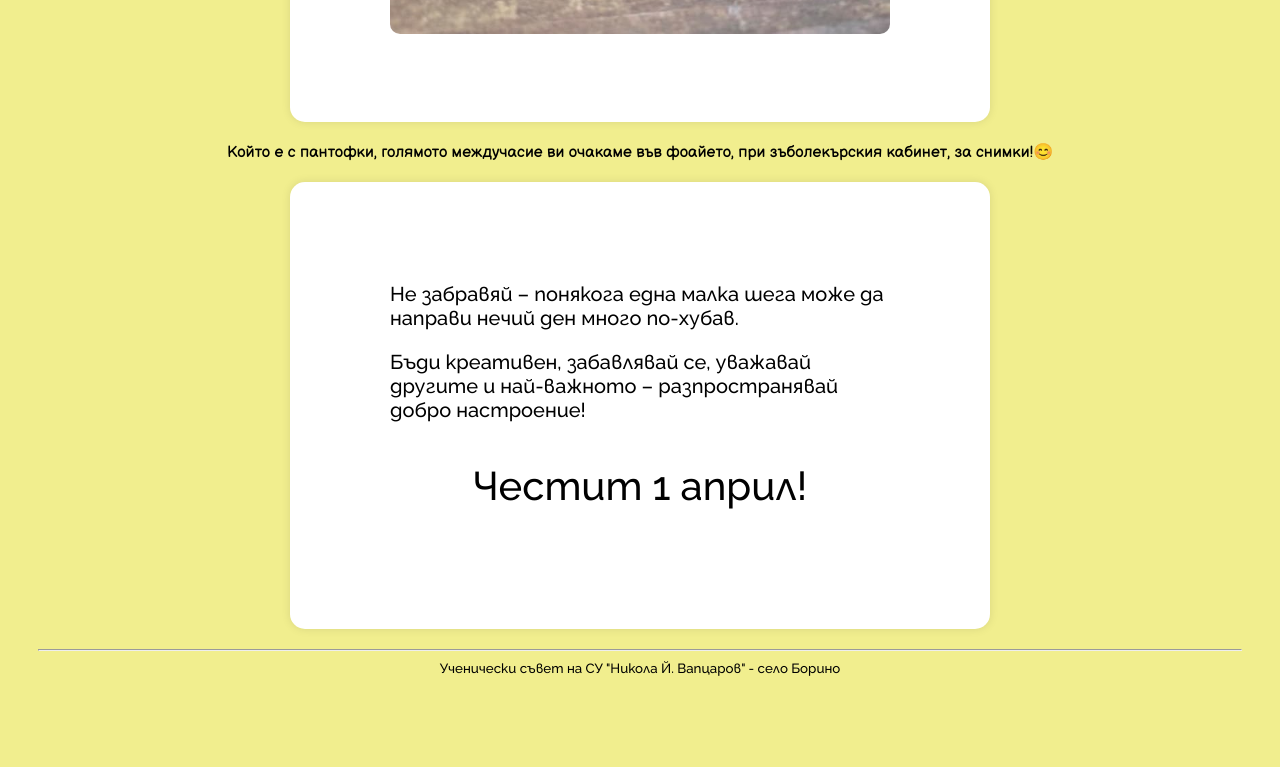
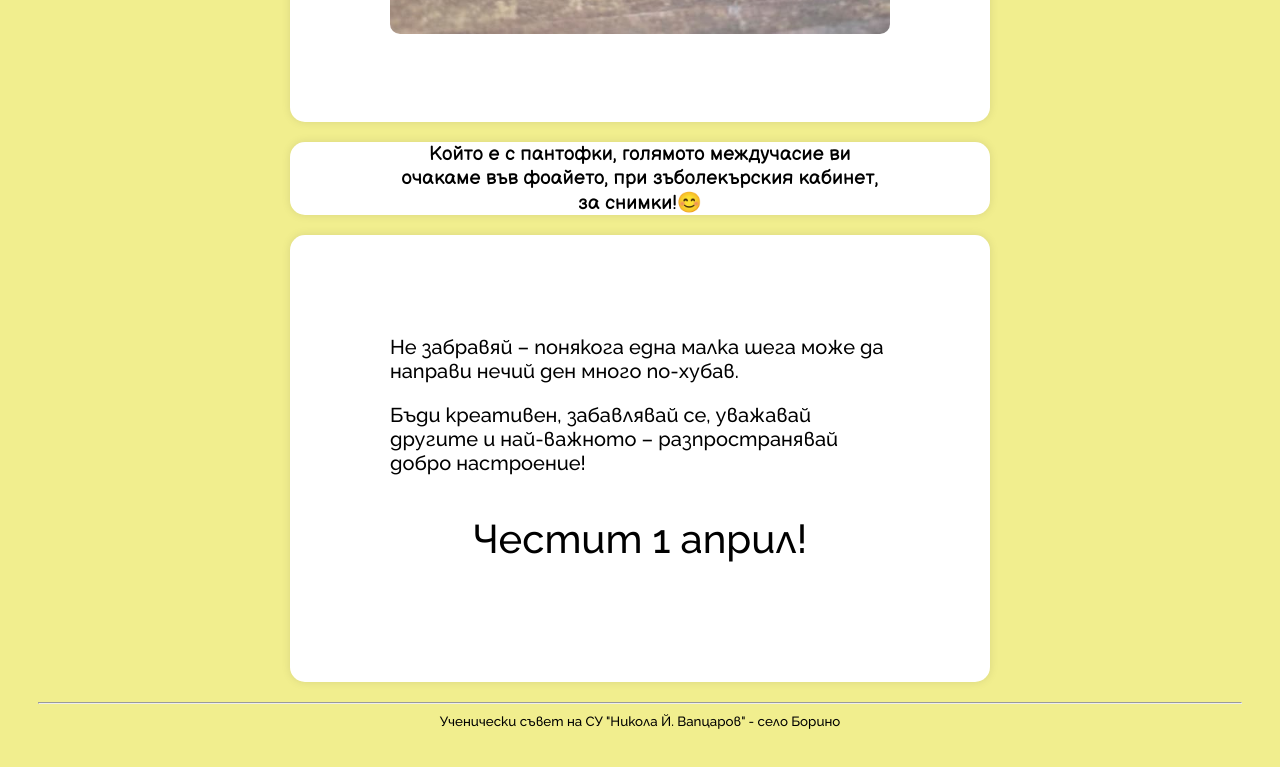
Before and after one commit to rvelieva/generate-challenge, a plain HTML site: page index.html in a window 1280 px wide. Shown: the part 1155-1922 px from the top of the page. Before the commit the page ends 1871 px from the top, so only its background shows below. Drawn offline with Linux system fonts and the light colour scheme; a web font is replaced by a local one.

Commit message:
Update style.css
update box

```diff
--- a/style.css
+++ b/style.css
@@ -24,6 +24,19 @@
       box-shadow: 0 0 10px rgba(0,0,0,0.1);
       font-size: 20pt;
     }
+    .innerBox{
+background: white;
+
+      padding-top: 0px;
+      padding-bottom: 0px;
+padding-left: 100px;
+padding-right: 100px;
+      border-radius: 15px;
+      margin: 20px auto;
+      max-width: 500px;
+      box-shadow: 0 0 10px rgba(0,0,0,0.1);
+      font-size: 15pt;
+    }
     img {
       max-width: 100%;
       border-radius: 10px;
```
